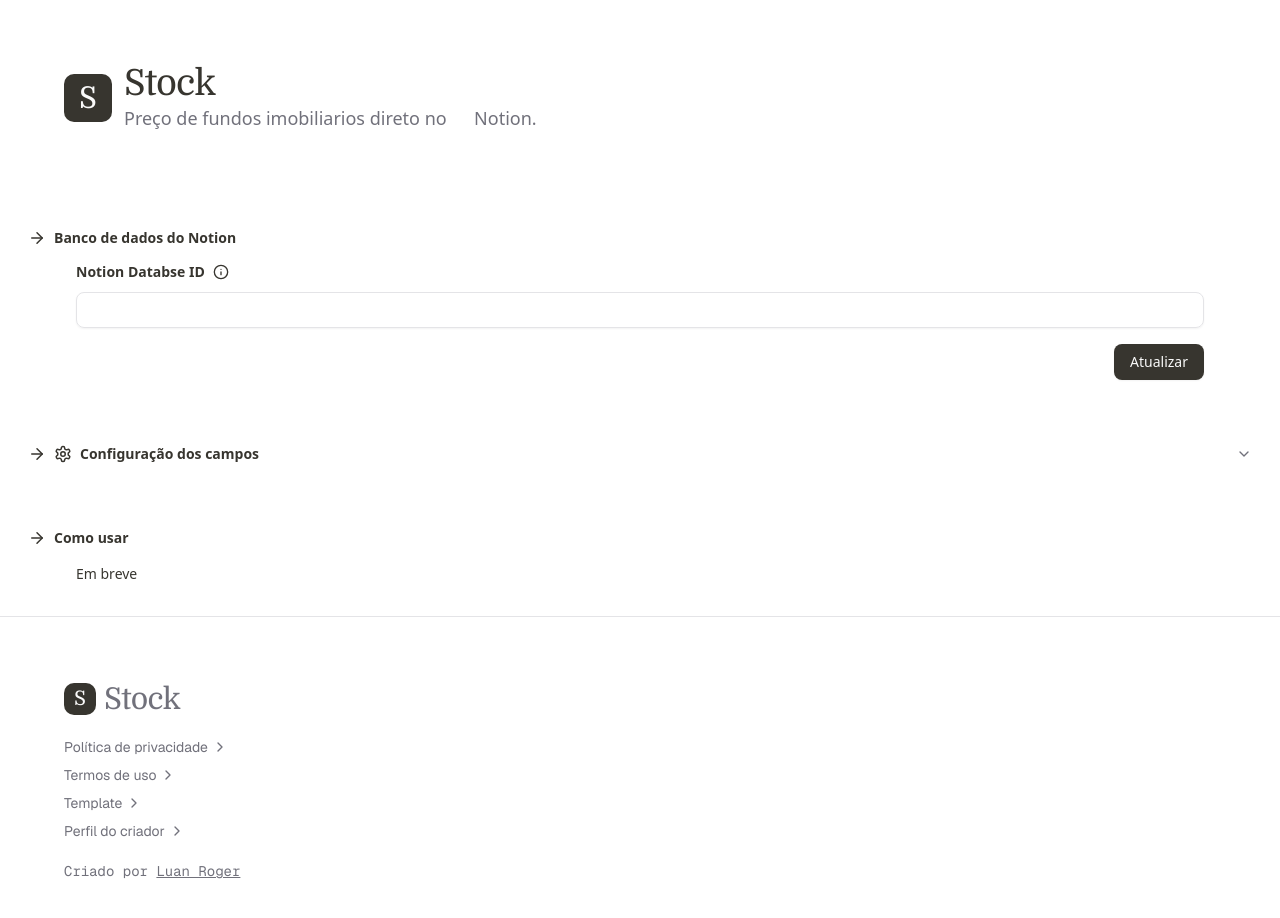
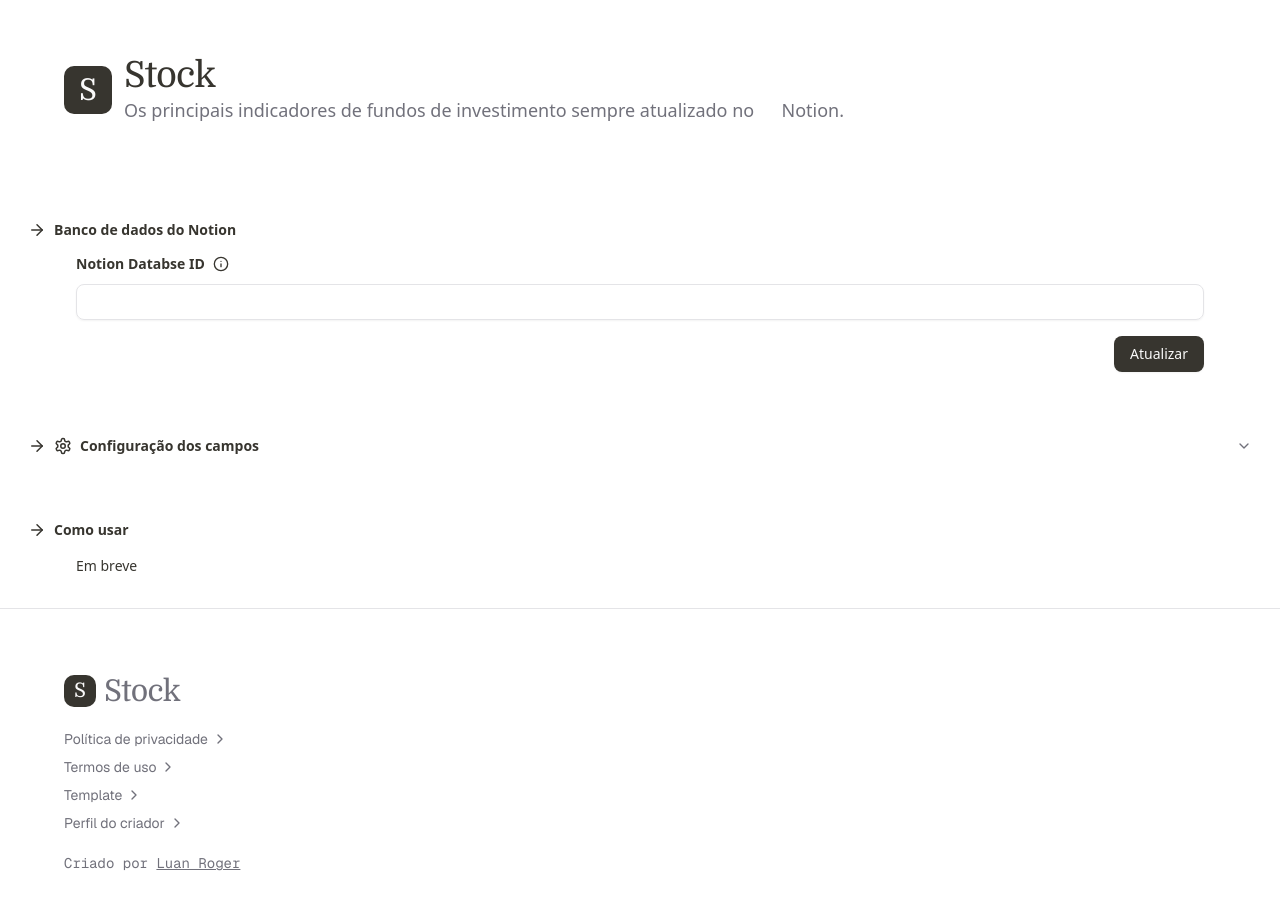
Before and after one commit to LuanRoger/stock-notion, a Next.js app in the folder apps/web/: page / in a window 1280 px wide. Shown: the top 918 px of the page. Built offline with nearby package versions, Linux system fonts and the light colour scheme; some icons are missing.

Commit message:
fix: typo in message and toast

```diff
--- a/apps/web/src/app/layout.tsx
+++ b/apps/web/src/app/layout.tsx
@@ -32,7 +32,7 @@
   return (
     <html lang="pt-BR">
       <body
-        className={`${geistSans.variable} ${geistMono.variable} ${domine.variable} antialiased py-16 gap-4`}
+        className={`${geistSans.variable} ${geistMono.variable} ${domine.variable} antialiased py-14 gap-4`}
       >
         {children}
         <Footer />
--- a/apps/web/src/components/notion-database-form.tsx
+++ b/apps/web/src/components/notion-database-form.tsx
@@ -42,7 +42,7 @@
       setIsLoading(true);
       await sendStockMessage(data);
 
-      showToast("Atualizações agendaas com sucesso");
+      showToast("Atualização requisitada com sucesso!");
       form.reset();
     } catch (error) {
       if (error instanceof Error) {
--- a/apps/web/src/components/subtitle.tsx
+++ b/apps/web/src/components/subtitle.tsx
@@ -8,9 +8,8 @@
 export default function Subtitle({ className }: SubtitleProps) {
   return (
     <h2 className={cn("text-muted-foreground text-lg", className)}>
-      Preço de fundos imobiliarios direto no{" "}
-      <SiNotion className="inline-block" /> {" "}
-      Notion.
+      Os principais indicadores de fundos de investimento sempre atualizado no {" "}
+      <SiNotion className="inline-block" /> Notion.
     </h2>
   );
 }
```
